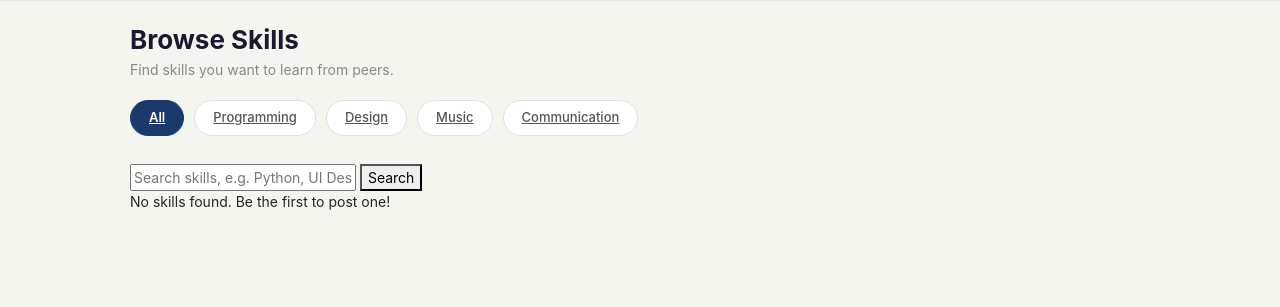
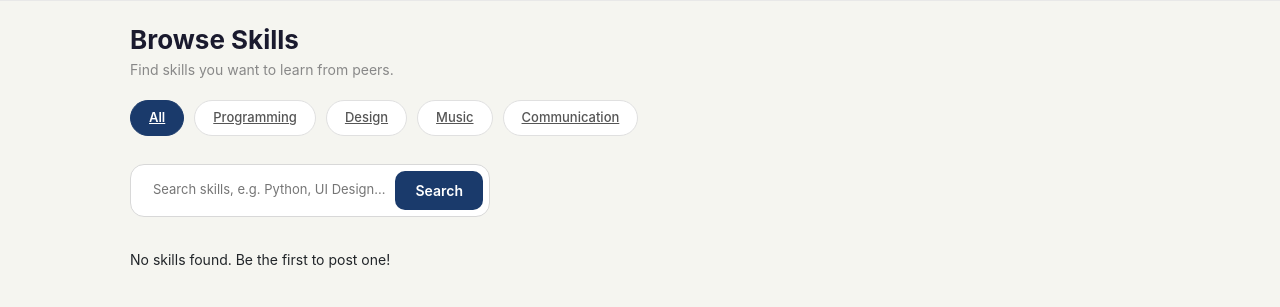
Before and after one commit to sahilppatel1807/skill_swap, a Flask app: page /skills in a window 1280 px wide. Shown: the part 60-367 px from the top of the page. Run offline with Flask 3, Linux system fonts and the light colour scheme; the visitor is signed in with stand-in values (Sample User, id 1); data that the repository does not hold is empty.

Commit message:
Fix skill request persistence display and improve search bar UI

```diff
--- a/static/css/skills.css
+++ b/static/css/skills.css
@@ -141,6 +141,21 @@
   transform: scale(0.97);
 }
 
+/* Requested state */
+.request-btn.requested {
+  background: #2d6a4f;
+  color: #ffffff;
+  cursor: not-allowed;
+}
+
+.request-btn.requested:hover {
+  background: #2d6a4f;
+}
+
+.request-btn.requested:active {
+  transform: none;
+}
+
 /* ── Hidden cards when filtered ─────────────────────────────── */
 .skill-card.hidden {
   display: none;
@@ -158,3 +173,41 @@
     grid-template-columns: 1fr;
   }
 }
+
+
+.search-box input {
+  flex: 1;
+  border: none;
+  outline: none;
+  background: transparent;
+  font-size: 13px;
+  padding: 7px 0;
+  min-width: 0;
+}
+
+
+.search-box {
+  display: flex;
+  align-items: center;
+  width: fit-content;
+  min-width: 360px;
+  background: #fff;
+  border: 1.5px solid #d8d8d8;
+  border-radius: 14px;
+  padding: 6px 6px 6px 14px;
+  gap: 8px;
+}
+
+
+.search-box button {
+  border-radius: 10px;
+  padding: 9px 20px;
+  background: #1a3a6b;
+  color: #fff;
+  border: none;
+  font-weight: 600;
+}
+
+.search-row {
+  margin-bottom: 32px;
+}
```
